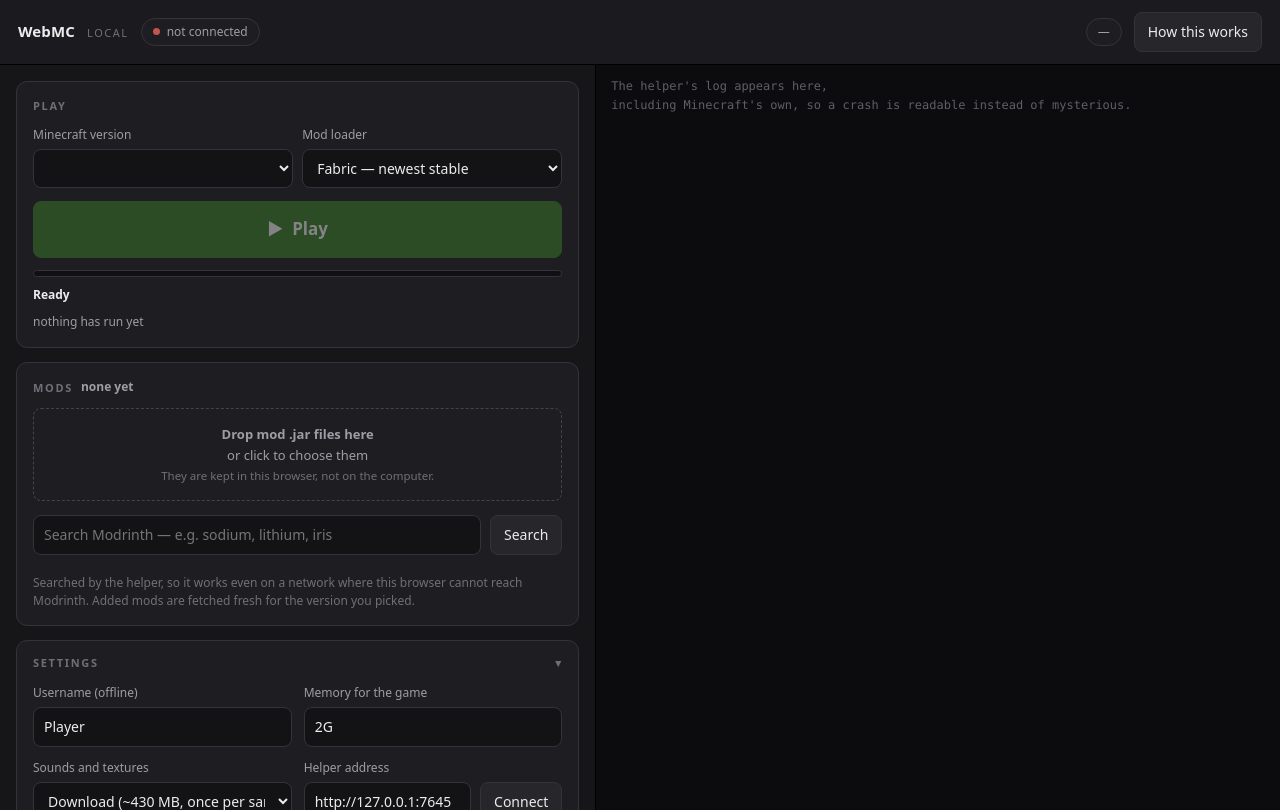
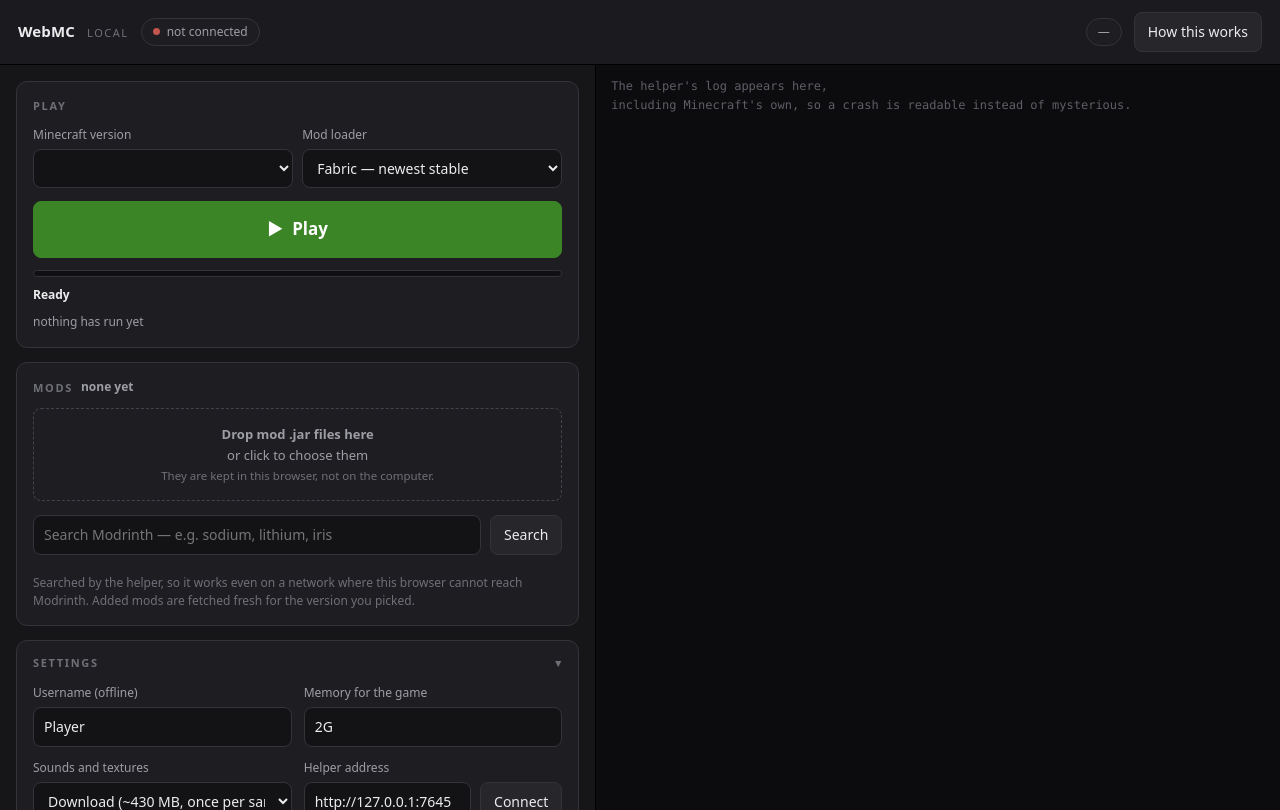
Before and after one commit to AmphibianDev/webmc-helper, a plain HTML site: page page/index.html in a window 1280 px wide. Drawn offline with Linux system fonts and the light colour scheme.

Commit message:
keep Play enabled when the helper is unreachable
The button starts life disabled in the markup, and nothing re-enabled it on the offline path, so a
hosted copy offered a dead Play button - the hand-over could never be triggered. Enabling it in
showOffline() is the whole fix.

```diff
--- a/page/index.html
+++ b/page/index.html
@@ -459,6 +459,9 @@
 function setConn(kind, text){ $("cd").className = "dot " + kind; $("ct").textContent = text; }
 
 function showOffline(kind){
+  // Play stays usable even with no helper: in a hosted copy it hands the tab over, which is the
+  // one route a public page is allowed (a fetch and a frame are both refused).
+  $("play").disabled = false;
   $("offline").style.display = "";
   const t = $("offlinetext");
   if (kind === "token"){
```
